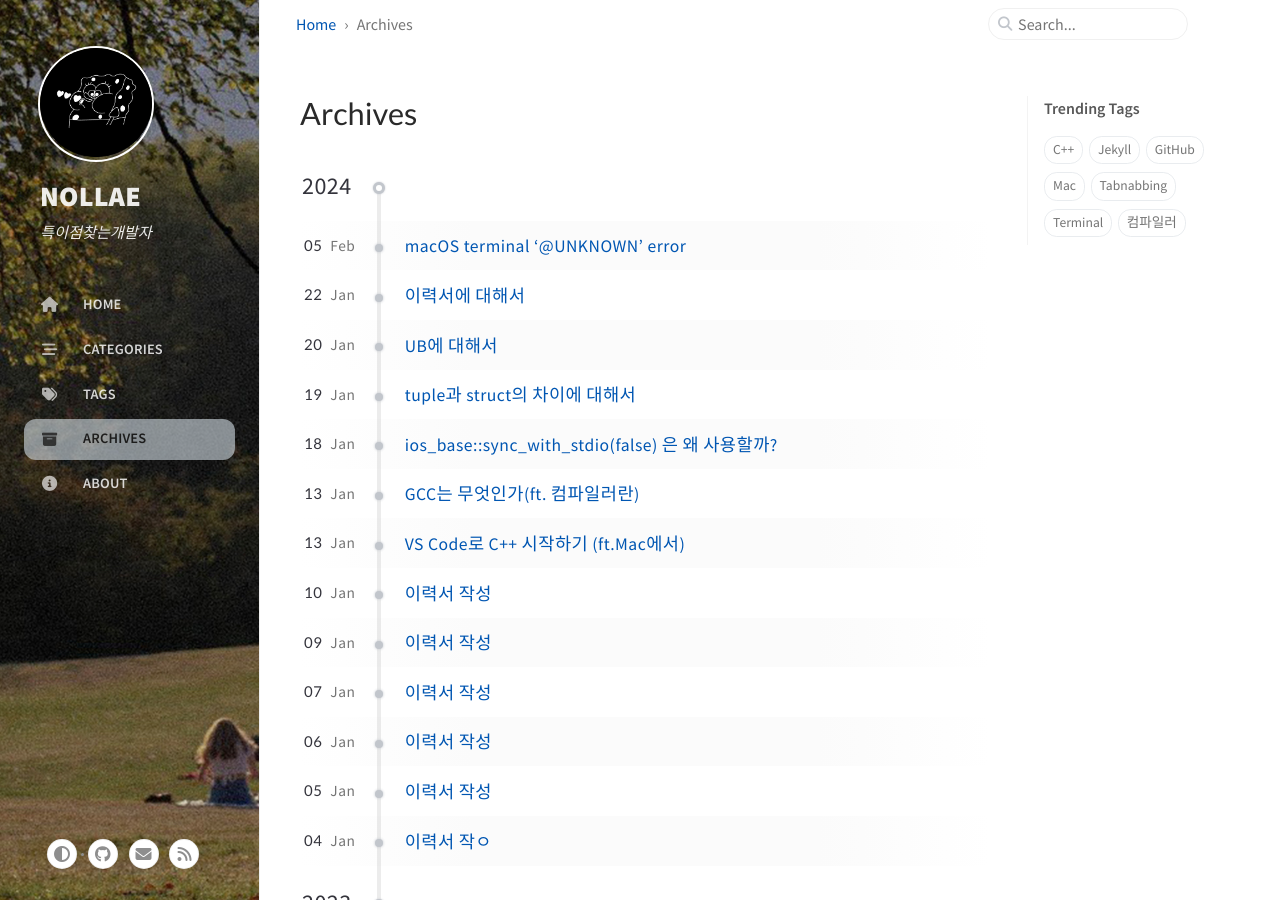
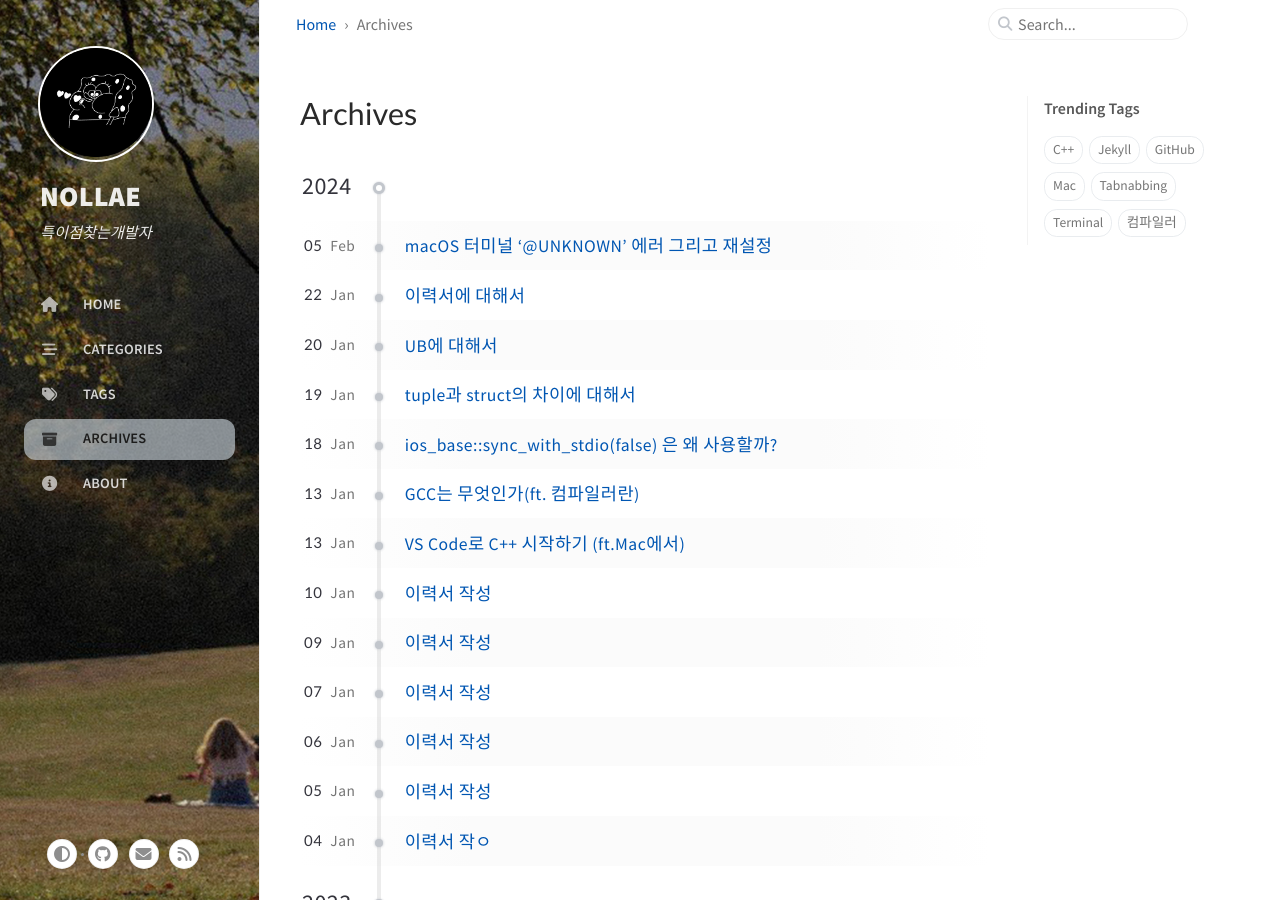
Before and after one commit to nollae/nollae.github.io, a Jekyll site: the page built from _tabs/archives.md, in a window 1280 px wide and 900 px high. Built offline with Jekyll 4.4.1, drawn with Linux system fonts in a browser that asks for light colours; cached includes are drawn as plain includes; comment, search, counter and statistics services are not loaded; some of the changed lines change nothing that is shown.

Commit message:
posts :: macOS 터미널 ‘@UNKNOWN’ 에러 그리고 재설정

````diff
--- a/_posts/mac/2024-02-05-01.md
+++ b/_posts/mac/2024-02-05-01.md
@@ -1,5 +1,5 @@
 ---
-title: macOS terminal ‘@UNKNOWN’ error
+title: macOS 터미널 ‘@UNKNOWN’ 에러 그리고 재설정
 author: nollae
 date: 2024-02-05 09:34:00 +0900
 categories: [Mac, Terminal]
@@ -18,5 +18,39 @@
 
 결국 해결 방법을 찾았는데, `zsh`에서 변경해주는 방법은 아래와 같다.
 
-1. <kbd>시스템 환경설정</kbd> → <kbd>공유 또는 사용자 및 그룹</kbd>
+**1. <kbd>시스템 환경설정</kbd> → <kbd>네트워크</kbd> → <kbd>고급</kbd> 선택**
 ![img02](/assets/img/posts/2024/02/20240205_mac_01_02.png){: .w-100 .h-100 .rounded-10 }
+
+**2. <kbd>WINS</kbd> → <kbd>NetBIOS 이름</kbd> 확인**
+![img03](/assets/img/posts/2024/02/20240205_mac_01_03.png){: .w-100 .h-100 .rounded-10 }
+
+    찾았다! 지금 내 터미널에 뜨는 명칭이랑 동일하다.
+
+**3. hostname 확인하기**
+
+```zsh
+% scutil --get HostName
+HostName: not set
+```
+
+호스트 이름이 설정이 안됐다고 한다. 설정해주자
+
+{:start="4"}
+**4. hostname 설정해주기**
+
+```zsh
+% sudo scutil --set HostName "본인 HostName"
+```
+
+{:start="5"}
+**5. 터미널 재시작해주기**
+
+터미널 시작하고서 다시 hostname을 확인해봤다.
+
+![img04](/assets/img/posts/2024/02/20240205_mac_01_04.png){: .w-100 .h-100 .rounded-10 }
+_해결 완료!!_
+
+해결되었다.. 하.... 가만히 있어도 이슈가 발생하는 구나🥲 다들 화이팅
+
+🔗 **ref :**
+: - [Fixing macOS terminal ‘@UNKNOWN’ error (HostName not Set)](https://simcityltd.medium.com/fixing-macos-terminal-unknown-error-hostname-not-set-8dd43775c05f)
````
Also changed, not shown: assets/img/posts/2024/02/20240205_mac_01_02.png, assets/img/posts/2024/02/20240205_mac_01_04.png (added), 1 other file.
